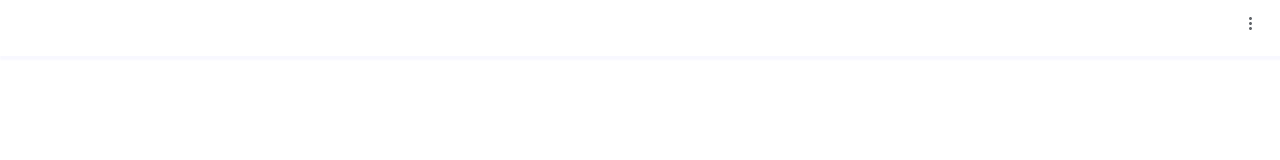
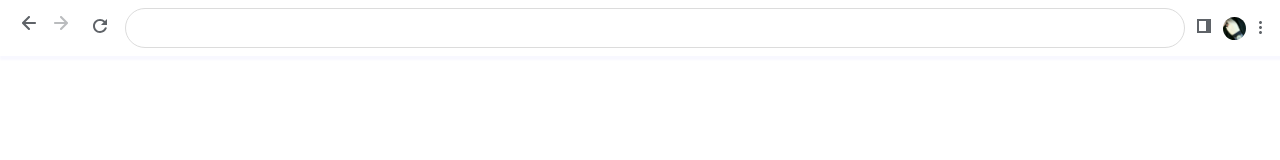
Before and after one commit to MahsumaRezai/GoogleClone, a React (Create React App) app: page / in a window 1280 px wide. Shown: the top 160 px of the page. Built offline with nearby package versions, Linux system fonts and the light colour scheme.

Commit message:
add head and work on it

```diff
--- a/src/Component/Head.js
+++ b/src/Component/Head.js
@@ -1,29 +1,31 @@
 import { Fragment } from "react";
 import React from 'react'
 import classes from "./Head.module.css";
-import img from './image/dit.PNG'
+import img from './image/dit.PNG';
+import img1 from './image/profile.jpg';
+import img2 from './image/chart.PNG';
+import img3 from './image/fersh.PNG';
+import img4 from './image/ondo.PNG';
+
 
 const Head = (props) => {
 
     return (
         <Fragment>
             <div className={classes.head}>
-                <div>
-                    <div className={classes.postion}>
-                        <img src={img} alt="" className={classes.shap} />
-
-                    </div>
-                    <div>
-
-                    </div>
-                    <div>
-
-                    </div>
+                <img src={img4} alt="" />
+                <img src={img3} alt="" />
+                <input className={classes.input} />
+                <img src={img2} alt="" />
+                <img src={img1} alt="" className={classes.profile} />
+                <img src={img} alt="" className={classes.shap} />
 
 
 
 
-                </div>
+
+
+
 
 
             </div>
--- a/src/Component/Head.module.css
+++ b/src/Component/Head.module.css
@@ -3,12 +3,30 @@
     width: 100%;
     height: 7vh;
     margin: 0;
-    box-shadow: 2px 2px 2px 2px ghostwhite
-}
-.postion {
+    box-shadow: 2px 2px 2px 2px ghostwhite;
     display: flex;
     flex-direction: row;
-    justify-content: flex-end;
-    align-items: flex-end;
-    padding:  10px 20px
+    justify-content: center;
+    align-items:center;
+    padding:  10px 10px;
+    gap:5px;
+
 }
+
+
+.profile {
+    width: 23px;
+    height: 23px;
+    border-radius: 23px;
+}
+.input {
+    width: 1450px;
+    height: 40px;
+    border:1px solid gainsboro;
+    display: flex;
+    flex-direction: row;
+    justify-content: center;
+    align-items: center;
+    border-radius: 50px
+
+}
```
Also changed, not shown: src/Component/image/chart.PNG (added), src/Component/image/ondo.PNG (added).
